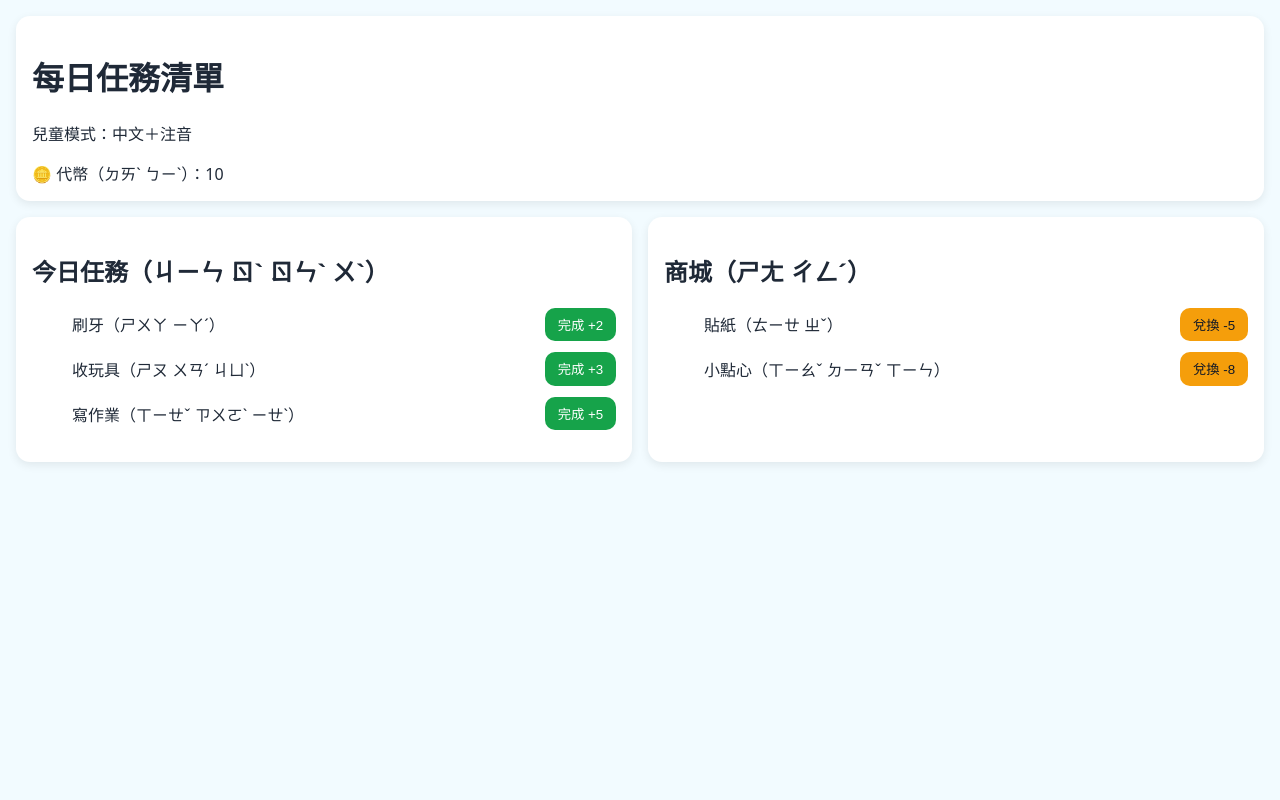
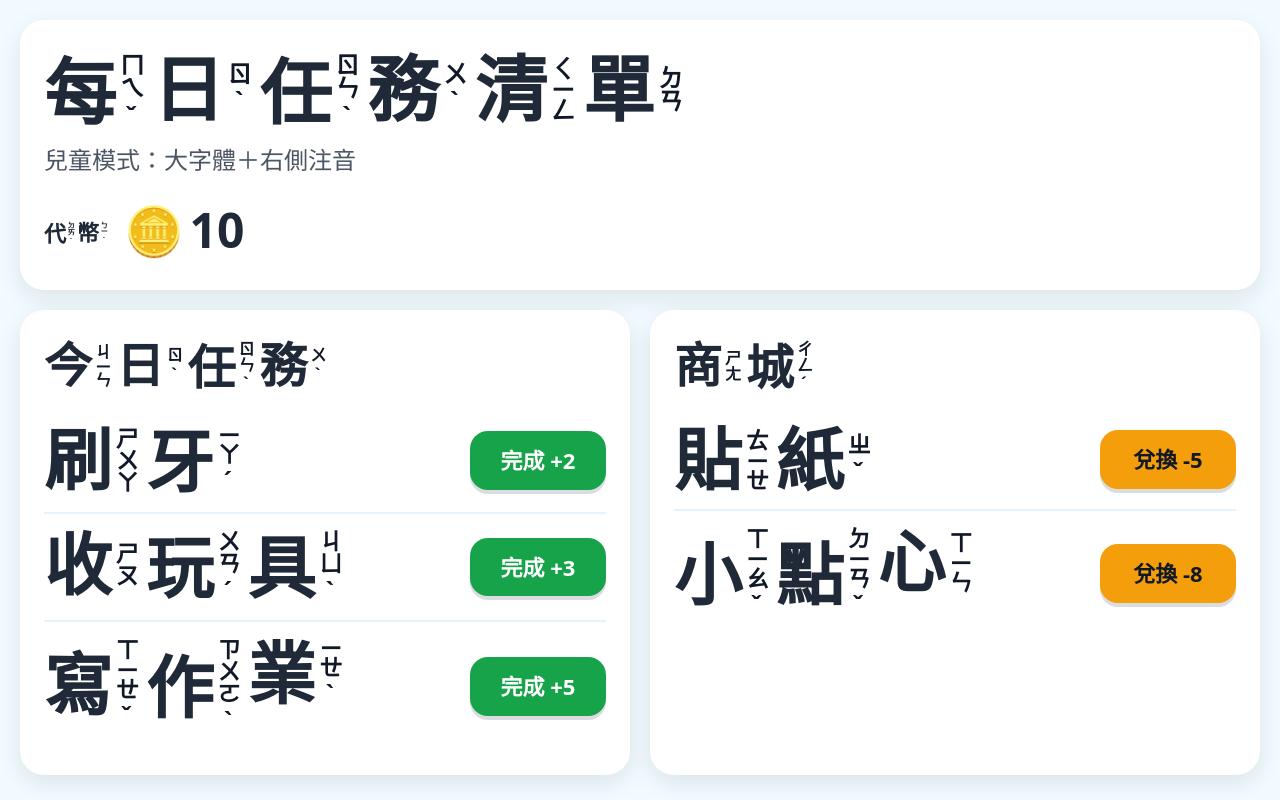
Before and after one commit to yang8073/child_task_list, a website: page docs/index.html in a window 1280 px wide. Drawn offline with Linux system fonts and the light colour scheme.

Commit message:
Improve bopomofo display for children

```diff
--- a/docs/app.js
+++ b/docs/app.js
@@ -1,56 +1,150 @@
 const state = {
   balance: 10,
   tasks: [
-    { id: 1, name: "刷牙（ㄕㄨㄚ ㄧㄚˊ）", reward: 2, done: false },
-    { id: 2, name: "收玩具（ㄕㄡ ㄨㄢˊ ㄐㄩˋ）", reward: 3, done: false },
-    { id: 3, name: "寫作業（ㄒㄧㄝˇ ㄗㄨㄛˋ ㄧㄝˋ）", reward: 5, done: false }
+    {
+      id: 1,
+      label: [
+        { char: "刷", zhuyin: "ㄕㄨㄚ" },
+        { char: "牙", zhuyin: "ㄧㄚˊ" }
+      ],
+      reward: 2,
+      done: false
+    },
+    {
+      id: 2,
+      label: [
+        { char: "收", zhuyin: "ㄕㄡ" },
+        { char: "玩", zhuyin: "ㄨㄢˊ" },
+        { char: "具", zhuyin: "ㄐㄩˋ" }
+      ],
+      reward: 3,
+      done: false
+    },
+    {
+      id: 3,
+      label: [
+        { char: "寫", zhuyin: "ㄒㄧㄝˇ" },
+        { char: "作", zhuyin: "ㄗㄨㄛˋ" },
+        { char: "業", zhuyin: "ㄧㄝˋ" }
+      ],
+      reward: 5,
+      done: false
+    }
   ],
   shop: [
-    { id: 1, name: "貼紙（ㄊㄧㄝ ㄓˇ）", cost: 5 },
-    { id: 2, name: "小點心（ㄒㄧㄠˇ ㄉㄧㄢˇ ㄒㄧㄣ）", cost: 8 }
+    {
+      id: 1,
+      label: [
+        { char: "貼", zhuyin: "ㄊㄧㄝ" },
+        { char: "紙", zhuyin: "ㄓˇ" }
+      ],
+      cost: 5
+    },
+    {
+      id: 2,
+      label: [
+        { char: "小", zhuyin: "ㄒㄧㄠˇ" },
+        { char: "點", zhuyin: "ㄉㄧㄢˇ" },
+        { char: "心", zhuyin: "ㄒㄧㄣ" }
+      ],
+      cost: 8
+    }
   ]
 };
 
+function getPlainText(label) {
+  return label.map(({ char }) => char).join("");
+}
+
+function createBopomofoText(label, className = "") {
+  const word = document.createElement("span");
+  word.className = ["bopomofo-word", className].filter(Boolean).join(" ");
+  word.setAttribute(
+    "aria-label",
+    label.map(({ char, zhuyin }) => `${char}${zhuyin}`).join(" ")
+  );
+
+  label.forEach(({ char, zhuyin }) => {
+    const pair = document.createElement("span");
+    pair.className = "bopomofo-pair";
+    pair.setAttribute("aria-hidden", "true");
+
+    const han = document.createElement("span");
+    han.className = "hanzi";
+    han.textContent = char;
+
+    const ruby = document.createElement("span");
+    ruby.className = "zhuyin";
+    ruby.textContent = zhuyin;
+
+    pair.append(han, ruby);
+    word.appendChild(pair);
+  });
+
+  return word;
+}
+
+function hydrateStaticBopomofo() {
+  document.querySelectorAll("[data-bopomofo]").forEach((element) => {
+    const label = element.dataset.bopomofo.split(" ").map((token) => {
+      const [char, zhuyin] = token.split("|");
+      return { char, zhuyin };
+    });
+    element.textContent = "";
+    element.appendChild(createBopomofoText(label));
+  });
+}
+
+function renderBalance() {
+  document.getElementById("balance").textContent = state.balance;
+}
+
 function render() {
-  document.getElementById("balance").textContent = state.balance;
+  renderBalance();
 
   const taskList = document.getElementById("taskList");
-  taskList.innerHTML = "";
+  taskList.textContent = "";
   state.tasks.forEach((task) => {
     const li = document.createElement("li");
+    const name = createBopomofoText(task.label, "item-name");
     const button = document.createElement("button");
     button.className = "done";
     button.textContent = task.done ? "取消完成" : `完成 +${task.reward}`;
+    button.setAttribute(
+      "aria-label",
+      `${task.done ? "取消完成" : "完成"}${getPlainText(task.label)}`
+    );
     button.onclick = () => {
       task.done = !task.done;
       state.balance += task.done ? task.reward : -task.reward;
       render();
     };
-    li.innerHTML = `<span>${task.name}</span>`;
-    li.appendChild(button);
+    li.append(name, button);
     taskList.appendChild(li);
   });
 
   const shopList = document.getElementById("shopList");
-  shopList.innerHTML = "";
+  shopList.textContent = "";
   state.shop.forEach((item) => {
     const li = document.createElement("li");
+    const name = createBopomofoText(item.label, "item-name");
     const button = document.createElement("button");
     button.className = "buy";
     button.textContent = `兌換 -${item.cost}`;
+    button.setAttribute("aria-label", `兌換${getPlainText(item.label)}`);
     button.onclick = () => {
       if (state.balance < item.cost) {
-        alert("代幣不足（ㄅㄨˋ ㄗㄨˊ）");
+        alert("代幣不足");
         return;
       }
       state.balance -= item.cost;
-      alert(`已兌換：${item.name}`);
+      alert(`已兌換：${getPlainText(item.label)}`);
       render();
     };
-    li.innerHTML = `<span>${item.name}</span>`;
-    li.appendChild(button);
+    li.append(name, button);
     shopList.appendChild(li);
   });
 }
 
+hydrateStaticBopomofo();
 render();
--- a/docs/index.html
+++ b/docs/index.html
@@ -3,24 +3,27 @@
 <head>
   <meta charset="UTF-8" />
   <meta name="viewport" content="width=device-width, initial-scale=1.0" />
-  <title>每日任務清單｜任務（ㄖㄣˋ ㄨˋ）</title>
+  <title>每日任務清單｜兒童注音版</title>
   <link rel="stylesheet" href="styles.css" />
 </head>
 <body>
-  <header class="card">
-    <h1>每日任務清單</h1>
-    <p>兒童模式：中文＋注音</p>
-    <div class="token">🪙 代幣（ㄉㄞˋ ㄅㄧˋ）：<span id="balance">0</span></div>
+  <header class="card hero">
+    <h1 data-bopomofo="每|ㄇㄟˇ 日|ㄖˋ 任|ㄖㄣˋ 務|ㄨˋ 清|ㄑㄧㄥ 單|ㄉㄢ"></h1>
+    <p>兒童模式：大字體＋右側注音</p>
+    <div class="token">
+      <span data-bopomofo="代|ㄉㄞˋ 幣|ㄅㄧˋ"></span>
+      <span class="balance-wrap">🪙 <span id="balance">0</span></span>
+    </div>
   </header>
 
   <main class="grid">
     <section class="card">
-      <h2>今日任務（ㄐㄧㄣ ㄖˋ ㄖㄣˋ ㄨˋ）</h2>
+      <h2 data-bopomofo="今|ㄐㄧㄣ 日|ㄖˋ 任|ㄖㄣˋ 務|ㄨˋ"></h2>
       <ul id="taskList"></ul>
     </section>
 
     <section class="card">
-      <h2>商城（ㄕㄤ ㄔㄥˊ）</h2>
+      <h2 data-bopomofo="商|ㄕㄤ 城|ㄔㄥˊ"></h2>
       <ul id="shopList"></ul>
     </section>
   </main>
--- a/docs/styles.css
+++ b/docs/styles.css
@@ -2,40 +2,167 @@
   --bg: #f2fbff;
   --card: #ffffff;
   --text: #1f2937;
+  --muted: #4b5563;
   --ok: #16a34a;
   --warn: #f59e0b;
+  --focus: #2563eb;
 }
+
 * { box-sizing: border-box; }
+
 body {
   margin: 0;
-  font-family: "Noto Sans TC", system-ui, sans-serif;
+  font-family: "Noto Sans TC", "PingFang TC", "Microsoft JhengHei", system-ui, sans-serif;
   background: var(--bg);
   color: var(--text);
+  font-size: clamp(18px, 4vw, 22px);
+  line-height: 1.5;
 }
+
 .card {
   background: var(--card);
-  border-radius: 14px;
-  padding: 1rem;
-  box-shadow: 0 3px 10px rgba(0,0,0,.08);
+  border-radius: 24px;
+  padding: clamp(1rem, 4vw, 1.5rem);
+  box-shadow: 0 8px 24px rgba(15, 23, 42, .1);
 }
-header { margin: 1rem; }
+
+.hero { margin: clamp(.75rem, 3vw, 1.25rem); }
+
+h1,
+h2,
+p {
+  margin-top: 0;
+}
+
+h1 {
+  font-size: clamp(2.25rem, 10vw, 4.5rem);
+  line-height: 1.1;
+  margin-bottom: .75rem;
+}
+
+h2 {
+  font-size: clamp(1.75rem, 7vw, 3rem);
+  line-height: 1.15;
+  margin-bottom: 1rem;
+}
+
+p {
+  color: var(--muted);
+  font-size: clamp(1.1rem, 4.5vw, 1.5rem);
+  margin-bottom: 1rem;
+}
+
 .grid {
   display: grid;
-  grid-template-columns: repeat(auto-fit, minmax(280px, 1fr));
-  gap: 1rem;
-  margin: 1rem;
+  grid-template-columns: repeat(auto-fit, minmax(min(100%, 320px), 1fr));
+  gap: clamp(.85rem, 3vw, 1.25rem);
+  margin: clamp(.75rem, 3vw, 1.25rem);
 }
+
+ul {
+  list-style: none;
+  padding: 0;
+  margin: 0;
+}
+
 li {
   display: flex;
   justify-content: space-between;
   align-items: center;
-  margin: .7rem 0;
+  gap: 1rem;
+  padding: 1rem 0;
+  border-top: 2px solid #e5f3ff;
 }
+
+li:first-child { border-top: 0; }
+
 button {
   border: 0;
-  border-radius: 10px;
-  padding: .45rem .8rem;
+  border-radius: 18px;
+  padding: .8rem 1rem;
+  min-width: 8.5rem;
+  min-height: 3.25rem;
   cursor: pointer;
+  font: inherit;
+  font-weight: 800;
+  box-shadow: 0 4px 0 rgba(15, 23, 42, .15);
+  touch-action: manipulation;
 }
+
+button:focus-visible {
+  outline: 4px solid var(--focus);
+  outline-offset: 3px;
+}
+
+button:active {
+  transform: translateY(2px);
+  box-shadow: 0 2px 0 rgba(15, 23, 42, .15);
+}
+
 .done { background: var(--ok); color: #fff; }
 .buy { background: var(--warn); color: #111827; }
+
+.token {
+  display: flex;
+  flex-wrap: wrap;
+  align-items: center;
+  gap: .75rem 1rem;
+  font-weight: 800;
+}
+
+.balance-wrap {
+  display: inline-flex;
+  align-items: center;
+  gap: .35rem;
+  font-size: clamp(1.75rem, 7vw, 3rem);
+}
+
+.bopomofo-word {
+  display: inline-flex;
+  flex-wrap: wrap;
+  align-items: flex-start;
+  gap: .08em;
+  vertical-align: middle;
+}
+
+.bopomofo-pair {
+  display: inline-grid;
+  grid-template-columns: auto auto;
+  align-items: center;
+  column-gap: .05em;
+  margin-right: .06em;
+}
+
+.hanzi {
+  display: inline-block;
+  font-weight: 800;
+  line-height: 1;
+}
+
+.zhuyin {
+  align-self: center;
+  color: #111827;
+  font-size: .34em;
+  font-weight: 800;
+  letter-spacing: -.05em;
+  line-height: .9;
+  text-orientation: upright;
+  writing-mode: vertical-rl;
+}
+
+.item-name {
+  flex: 1 1 auto;
+  font-size: clamp(2.25rem, 12vw, 4.25rem);
+  line-height: 1.15;
+}
+
+@media (max-width: 560px) {
+  li {
+    align-items: stretch;
+    flex-direction: column;
+  }
+
+  button {
+    width: 100%;
+  }
+}
```
